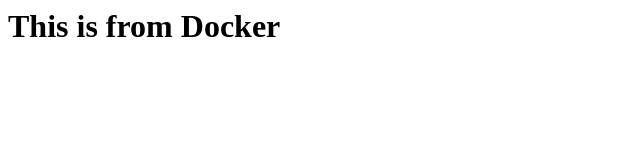
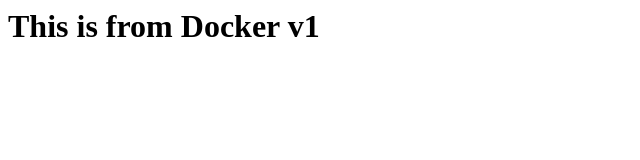
Before and after one commit to prateektiwary/jenkins, a plain HTML site: page index.html in a window 1280 px wide. Shown: the full height of the page, 0-640 px from the left. Drawn offline with Linux system fonts and the light colour scheme.

Commit message:
Update index.html

```diff
--- a/index.html
+++ b/index.html
@@ -1,3 +1,3 @@
 <html>
-<h1>This is from Docker</h1>
+<h1>This is from Docker v1</h1>
 </html>
```
